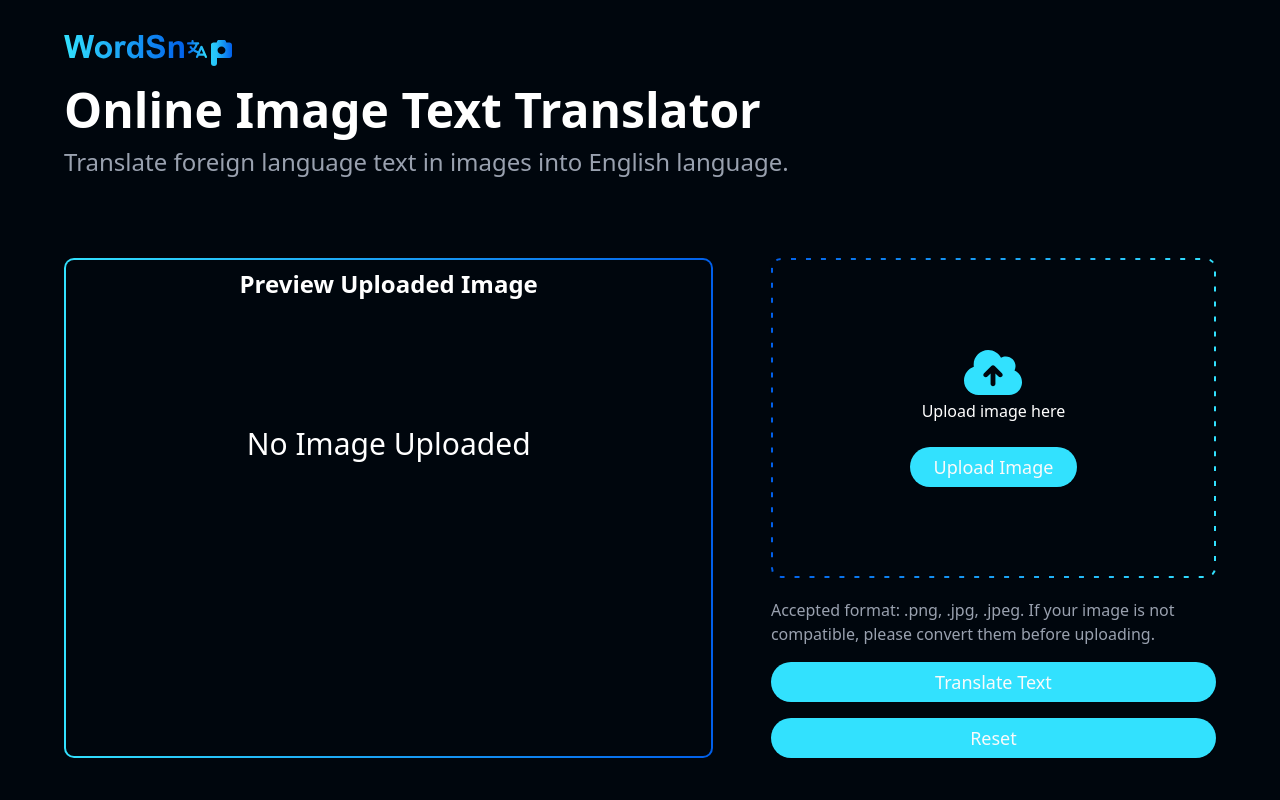
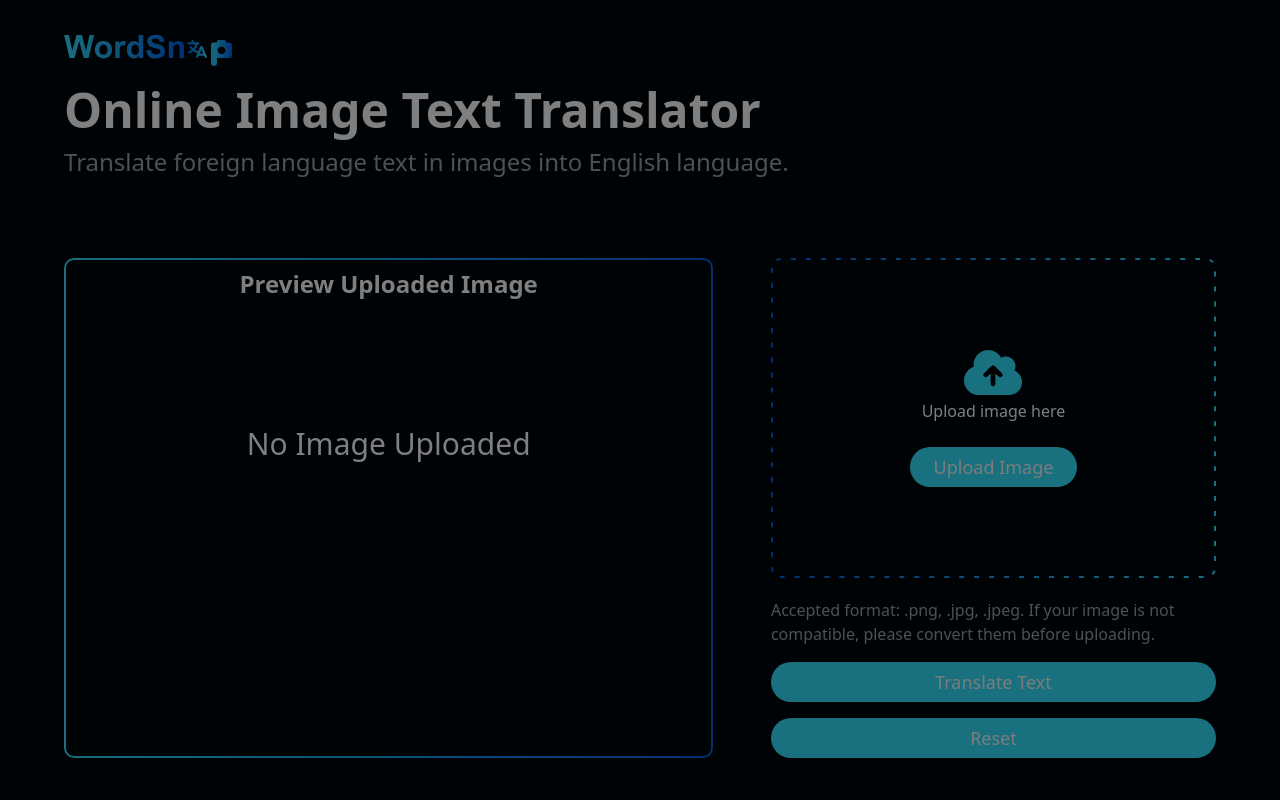
Before and after one commit to wenyngcar/image-text-scanner, a React (Vite) app in the folder frontend/: page / in a window 1280 px wide. Both pictures are taken after a click on the button "Translate Text". Shown: the top 800 px of the page. Built offline with nearby package versions, Linux system fonts and the light colour scheme.

Commit message:
feat: add loading screen

```diff
--- /dev/null
+++ b/frontend/src/components/LoadingScreen.tsx
@@ -0,0 +1,7 @@
+function LoadingScreen() {
+  return (
+    <div className="fixed inset-0 bg-black/50"></div>
+  )
+}
+
+export default LoadingScreen
--- a/frontend/src/components/UploadImage.tsx
+++ b/frontend/src/components/UploadImage.tsx
@@ -1,11 +1,13 @@
 import uploadIcon from "../assets/icons/upload-primary.svg";
 import { Button } from "./ui/button";
 import { useRef, useState } from "react";
+import LoadingScreen from "./LoadingScreen";
 
 function UploadImage() {
   const inputRef = useRef<HTMLInputElement>(null);
   const [file, setFile] = useState<File | null>(null);
   const [preview, setPreview] = useState<string>();
+  const [loading, setLoading] = useState(false)
 
   // For reference only so that button will prompt file when click.
   const uploadImage = () => {
@@ -26,6 +28,15 @@ function UploadImage() {
     if (inputRef.current) {
       inputRef.current.value = "";
     }
+  }
+
+  // Function when clicking the translate text button.
+  function handleTranslate() {
+    setLoading(true)
+    // Intentionally display the loading screen for 3 seconds for better UI/UX.
+    setTimeout(() => {
+      setLoading(false)
+    }, 3000)
   }
 
   return (
@@ -70,8 +81,9 @@ function UploadImage() {
             please convert them before uploading.
           </div>
           <div className="flex flex-col space-y-4">
-            <Button size={"lg"} className="text-lg">
+            <Button size={"lg"} className="text-lg" onClick={handleTranslate}>
               Translate Text
+              {loading && <LoadingScreen />}
             </Button>
             <Button size={"lg"} className="text-lg" onClick={handleReset}>
               Reset
```
